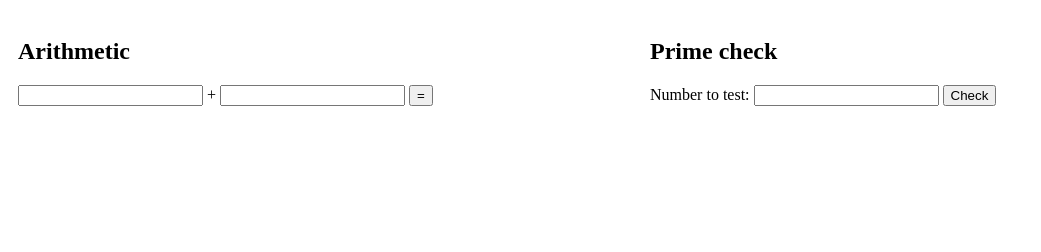
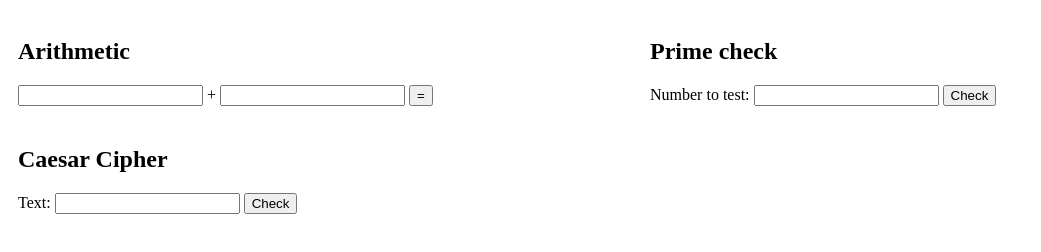
Before and after one commit to juyee1698/numbers-app, a plain HTML site: page index.html in a window 1280 px wide. Shown: the whole page, without its empty margins (0-1041 px from the left). Drawn offline with Linux system fonts and the light colour scheme.

Commit message:
Added cipher service

```diff
--- a/index.html
+++ b/index.html
@@ -40,6 +40,15 @@
                 <label id="primeCheckResult"></label>
             </section>
         </div>
+        <div class="column">
+            <section>
+                <h2>Caesar Cipher</h2>
+                <label>Text:</label>
+                <input id="textToTest"/>
+                <button onclick="createCipher()">Check</button>
+                <label id="cipherResult"></label>
+            </section>
+        </div>
      </div>
 
 
@@ -61,6 +70,14 @@
             const result = await response.json();
             document.getElementById("primeCheckResult").innerText = result;
         }
+
+        async function createCipher() {
+            const textToTest = document.getElementById("textToTest");
+            let n = textToTest.value;
+            const response = await fetch("https://ciphers-service-jsabade.onrender.com/cipher/" + n);
+            const result = await response.json();
+            document.getElementById("cipherResult").innerText = result;
+        }
     </script>
 </body>
 </html>
```
